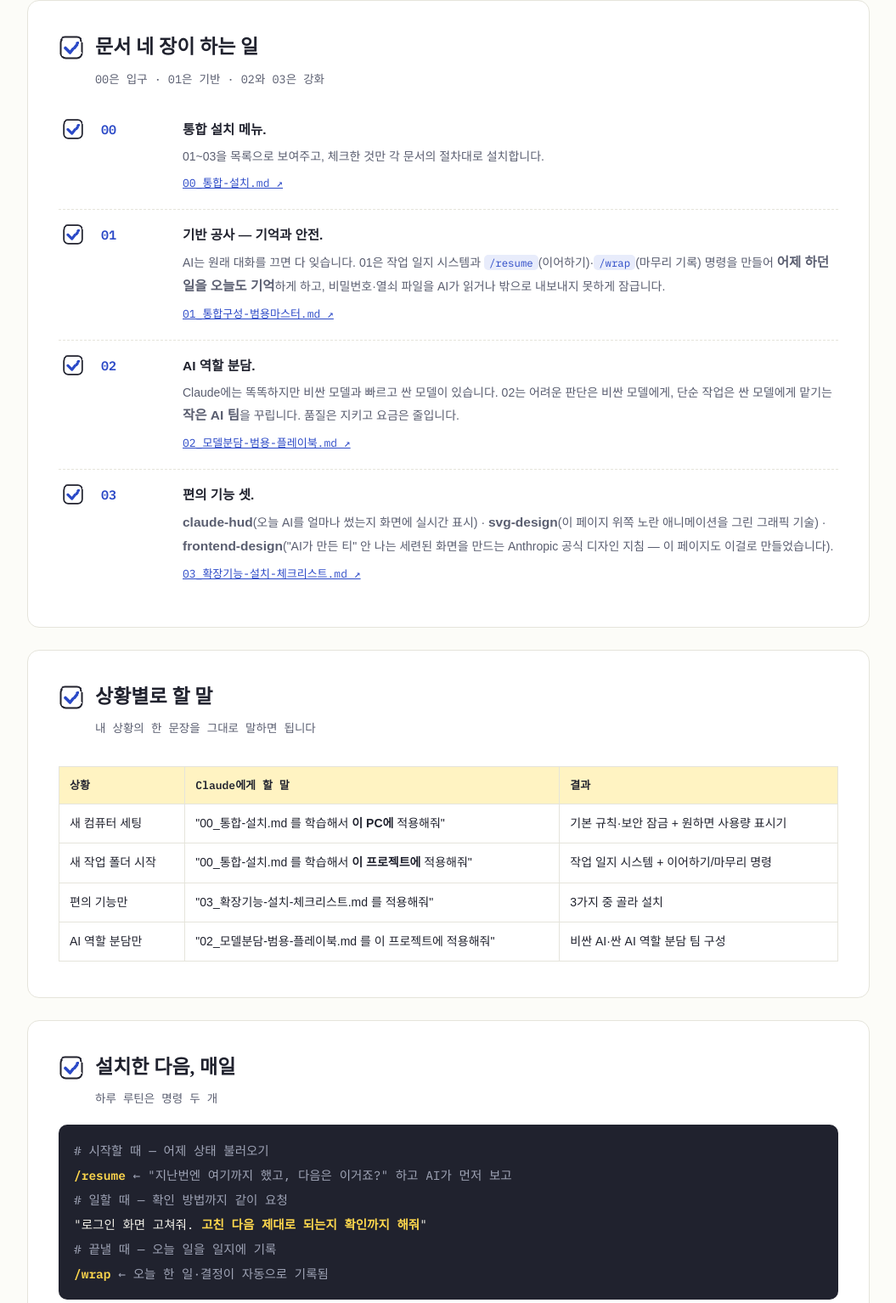
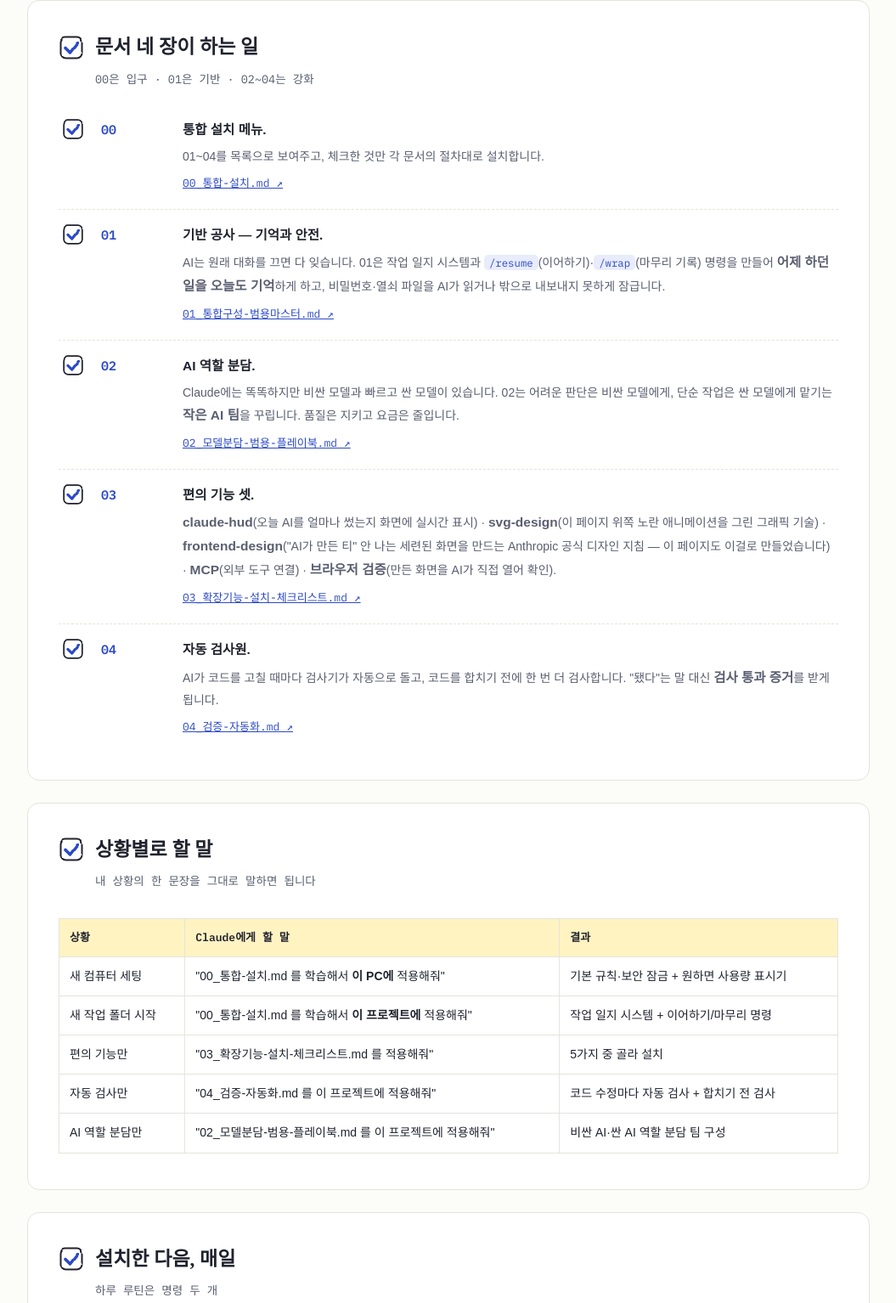
Before and after one commit to EleninJayTech/claude, a plain HTML site: page index.html in a window 1280 px wide. Shown: the part 1065-2599 px from the top of the page at 85% size, without its empty margins (112-1167 px from the left). Drawn offline with Linux system fonts and the light colour scheme; a web font is replaced by a local one.

Commit message:
docs: 문서 확장 1차 — 04 검증 자동화 신설 + 2단계 선택형·중복 제거·회사 고려 (DEC-20260728-01)
- 04_검증-자동화.md v1.0: hooks 품질 게이트·gh/glab CLI·CI 통합(git 호스트 감지 분기, 회사 정책 게이트)
- 01 v1.9: §J-1 auto mode 신설(조직 정책 우선) + STEP 3 구성 항목 부분 선택
- 02 v1.8: 로스터 에이전트별 선택, 내장 /code-review 정본화(커스텀 reviewer 선택 강등), /goal·백그라운드 서브에이전트
- 03 v1.2: §4 MCP·§5 브라우저 검증 추가 + 추천 플러그인 부록(중복 판정 표)
- 00 v1.2: §B에 04, 2단계 선택 명시, 회사 repo 추천 조합
- README·index.html 동기화(04 카드·히어로 블롭, DEC-0723-04 규칙)

Claude-Session: https://claude.ai/code/session_01Dbg3TePcNAXWHFtjQEw3QE

```diff
--- a/index.html
+++ b/index.html
@@ -49,11 +49,13 @@ h1{font-family:var(--serif);font-weight:700;font-size:clamp(30px,4.6vw,46px);lin
   .blob.b2{animation:drift2 8s ease-in-out infinite alternate}
   .blob.b3{animation:drift3 6.5s ease-in-out infinite alternate}
   .blob.b4{animation:drift4 9s ease-in-out infinite alternate}
+  .blob.b5{animation:drift5 7.5s ease-in-out infinite alternate}
 }
 @keyframes drift1{to{transform:translate(46px,14px)}}
 @keyframes drift2{to{transform:translate(-40px,-10px)}}
 @keyframes drift3{to{transform:translate(18px,-26px)}}
 @keyframes drift4{to{transform:translate(-22px,24px)}}
+@keyframes drift5{to{transform:translate(30px,-18px)}}
 
 /* ---------- 본문 공통 ---------- */
 main{max-width:1040px;margin:0 auto;padding:26px 24px 80px}
@@ -143,12 +145,14 @@ footer{max-width:1040px;margin:0 auto;padding:0 24px 60px;color:var(--ink-soft);
         <circle class="blob b2" cx="300" cy="130" r="52" fill="#FFCF1F"/>
         <circle class="blob b3" cx="200" cy="255" r="58" fill="#FFE175"/>
         <circle class="blob b4" cx="315" cy="245" r="44" fill="#F5C400"/>
+        <circle class="blob b5" cx="120" cy="260" r="40" fill="#FFDB60"/>
       </g>
       <g font-family="IBM Plex Mono,monospace" font-size="17" font-weight="600" fill="#20222E" text-anchor="middle">
         <text x="150" y="156">00</text>
         <text x="300" y="136">01</text>
         <text x="200" y="261">02</text>
         <text x="315" y="251">03</text>
+        <text x="120" y="266">04</text>
       </g>
       <g filter="url(#squiggle)">
         <path d="M108 330 Q 230 356 352 330" fill="none" stroke="#2B49C7" stroke-width="3" stroke-linecap="round"/>
@@ -182,13 +186,13 @@ footer{max-width:1040px;margin:0 auto;padding:0 24px 60px;color:var(--ink-soft);
 <!-- 2 -->
 <section>
   <div class="h-row"><svg width="30" height="30"><use href="#check"/></svg><h2>문서 네 장이 하는 일</h2></div>
-  <p class="goal">00은 입구 · 01은 기반 · 02와 03은 강화</p>
+  <p class="goal">00은 입구 · 01은 기반 · 02~04는 강화</p>
   <ul class="doclist">
     <li>
       <svg width="26" height="26"><use href="#check"/></svg>
       <span class="no">00</span>
       <span class="desc"><b>통합 설치 메뉴.</b>
-        <p>01~03을 목록으로 보여주고, 체크한 것만 각 문서의 절차대로 설치합니다.</p>
+        <p>01~04를 목록으로 보여주고, 체크한 것만 각 문서의 절차대로 설치합니다.</p>
         <a href="https://github.com/EleninJayTech/claude/blob/main/00_통합-설치.md">00_통합-설치.md ↗</a></span>
     </li>
     <li>
@@ -209,8 +213,15 @@ footer{max-width:1040px;margin:0 auto;padding:0 24px 60px;color:var(--ink-soft);
       <svg width="26" height="26"><use href="#check"/></svg>
       <span class="no">03</span>
       <span class="desc"><b>편의 기능 셋.</b>
-        <p><b>claude-hud</b>(오늘 AI를 얼마나 썼는지 화면에 실시간 표시) · <b>svg-design</b>(이 페이지 위쪽 노란 애니메이션을 그린 그래픽 기술) · <b>frontend-design</b>("AI가 만든 티" 안 나는 세련된 화면을 만드는 Anthropic 공식 디자인 지침 — 이 페이지도 이걸로 만들었습니다).</p>
+        <p><b>claude-hud</b>(오늘 AI를 얼마나 썼는지 화면에 실시간 표시) · <b>svg-design</b>(이 페이지 위쪽 노란 애니메이션을 그린 그래픽 기술) · <b>frontend-design</b>("AI가 만든 티" 안 나는 세련된 화면을 만드는 Anthropic 공식 디자인 지침 — 이 페이지도 이걸로 만들었습니다) · <b>MCP</b>(외부 도구 연결) · <b>브라우저 검증</b>(만든 화면을 AI가 직접 열어 확인).</p>
         <a href="https://github.com/EleninJayTech/claude/blob/main/03_확장기능-설치-체크리스트.md">03_확장기능-설치-체크리스트.md ↗</a></span>
+    </li>
+    <li>
+      <svg width="26" height="26"><use href="#check"/></svg>
+      <span class="no">04</span>
+      <span class="desc"><b>자동 검사원.</b>
+        <p>AI가 코드를 고칠 때마다 검사기가 자동으로 돌고, 코드를 합치기 전에 한 번 더 검사합니다. "됐다"는 말 대신 <b>검사 통과 증거</b>를 받게 됩니다.</p>
+        <a href="https://github.com/EleninJayTech/claude/blob/main/04_검증-자동화.md">04_검증-자동화.md ↗</a></span>
     </li>
   </ul>
 </section>
@@ -223,7 +234,8 @@ footer{max-width:1040px;margin:0 auto;padding:0 24px 60px;color:var(--ink-soft);
     <tr><th>상황</th><th>Claude에게 할 말</th><th>결과</th></tr>
     <tr><td>새 컴퓨터 세팅</td><td>"00_통합-설치.md 를 학습해서 <b>이 PC에</b> 적용해줘"</td><td>기본 규칙·보안 잠금 + 원하면 사용량 표시기</td></tr>
     <tr><td>새 작업 폴더 시작</td><td>"00_통합-설치.md 를 학습해서 <b>이 프로젝트에</b> 적용해줘"</td><td>작업 일지 시스템 + 이어하기/마무리 명령</td></tr>
-    <tr><td>편의 기능만</td><td>"03_확장기능-설치-체크리스트.md 를 적용해줘"</td><td>3가지 중 골라 설치</td></tr>
+    <tr><td>편의 기능만</td><td>"03_확장기능-설치-체크리스트.md 를 적용해줘"</td><td>5가지 중 골라 설치</td></tr>
+    <tr><td>자동 검사만</td><td>"04_검증-자동화.md 를 이 프로젝트에 적용해줘"</td><td>코드 수정마다 자동 검사 + 합치기 전 검사</td></tr>
     <tr><td>AI 역할 분담만</td><td>"02_모델분담-범용-플레이북.md 를 이 프로젝트에 적용해줘"</td><td>비싼 AI·싼 AI 역할 분담 팀 구성</td></tr>
   </table></div>
 </section>
@@ -272,7 +284,7 @@ footer{max-width:1040px;margin:0 auto;padding:0 24px 60px;color:var(--ink-soft);
 
 </main>
 
-<footer>사용법 페이지 · 2026-07-23 · 저장소: <a href="https://github.com/EleninJayTech/claude">github.com/EleninJayTech/claude</a> · 설치 문서 정본은 00~03 md — 이 페이지는 사람용 안내이며, 대표 이미지는 03 svg-design 레시피(Gooey·Squiggle)로, 디자인은 frontend-design 스킬 원칙으로 만들었습니다.</footer>
+<footer>사용법 페이지 · 2026-07-28 · 저장소: <a href="https://github.com/EleninJayTech/claude">github.com/EleninJayTech/claude</a> · 설치 문서 정본은 00~04 md — 이 페이지는 사람용 안내이며, 대표 이미지는 03 svg-design 레시피(Gooey·Squiggle)로, 디자인은 frontend-design 스킬 원칙으로 만들었습니다.</footer>
 
 </body>
 </html>
```
Also changed, not shown: 10 other files.
